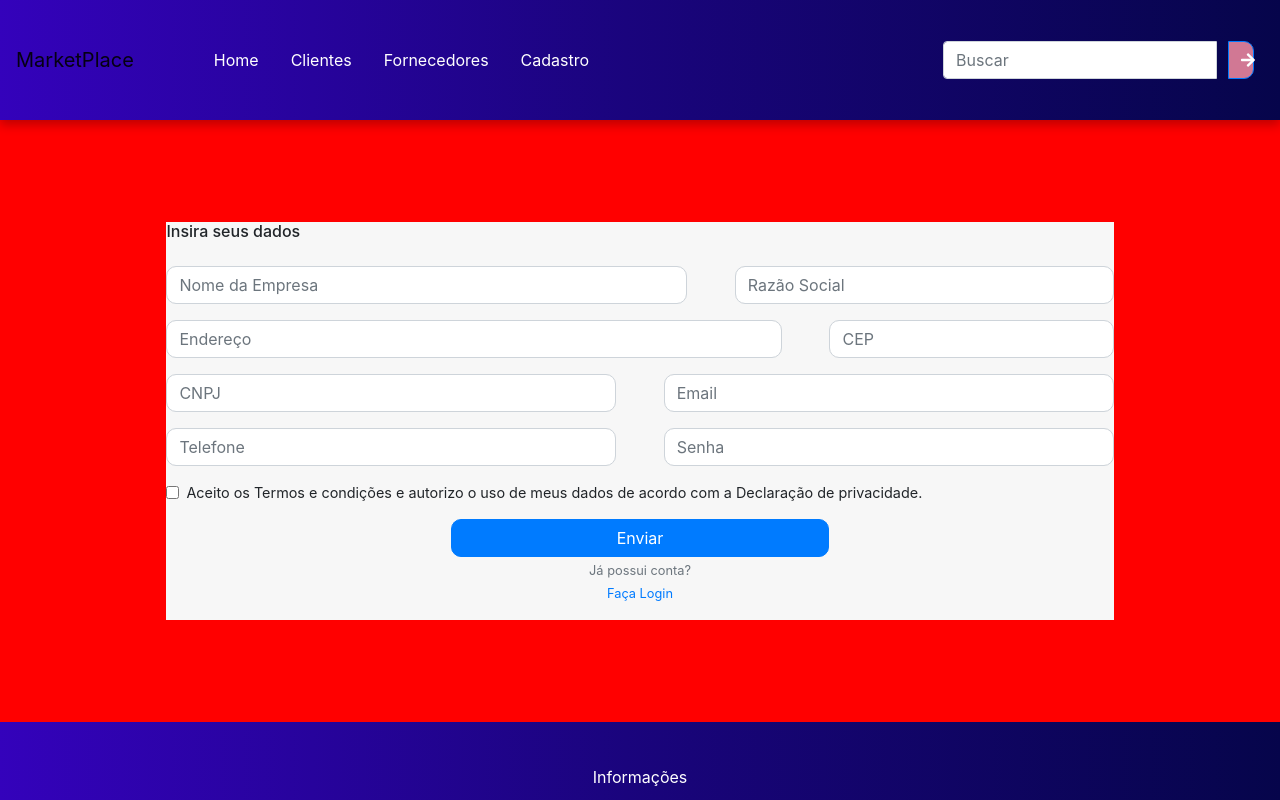
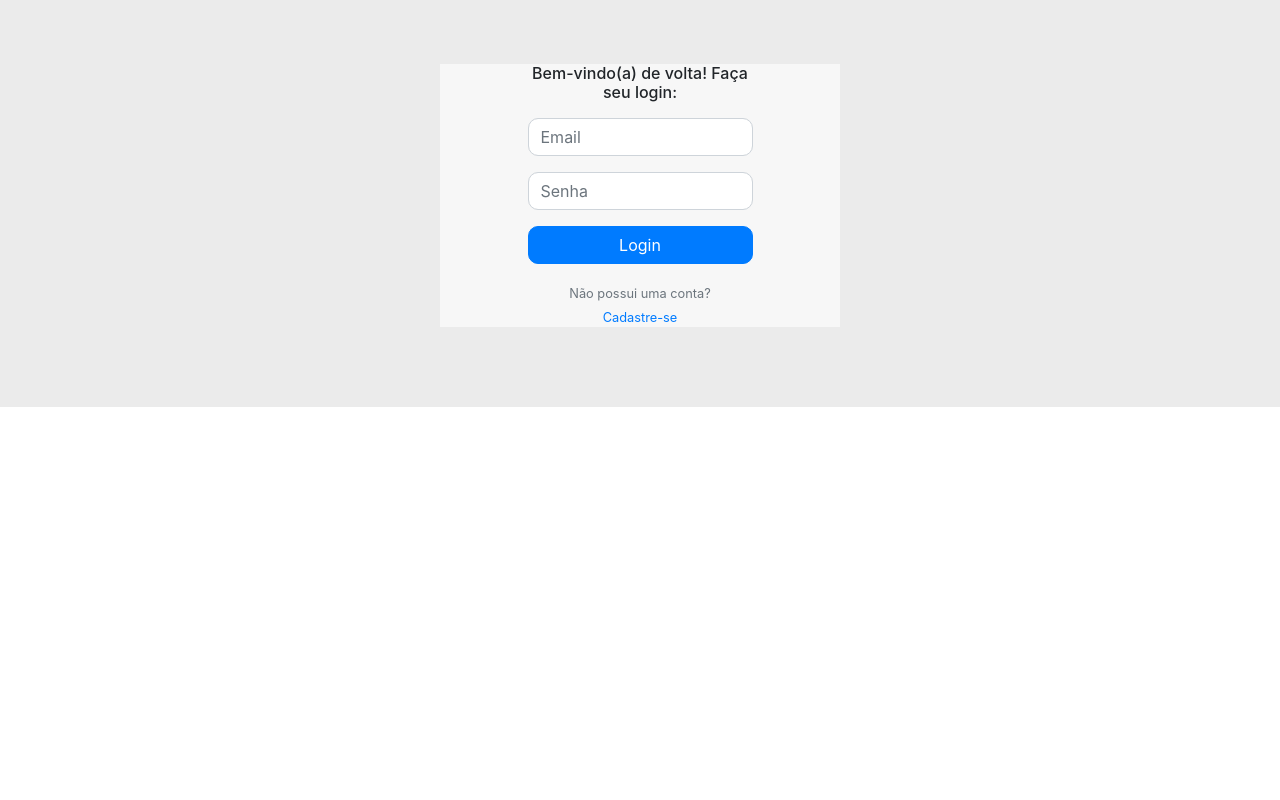
Before and after one commit to ivanvalverde/MarketPlaceFrontEnd, a React (Create React App) app: page / in a window 1280 px wide. Shown: the top 800 px of the page. Built offline with nearby package versions, Linux system fonts and the light colour scheme.

Commit message:
Base do Signup

```diff
--- a/src/App.js
+++ b/src/App.js
@@ -3,26 +3,26 @@ import "bootstrap/dist/css/bootstrap.min.css";
 import Header from "./components/header/index";
 import Footer from "./components/footer/index";
 import Home from "./components/home/index";
-import Signin from "./components/signin/index";
-
+// import Signin from "./components/signin/index";
+import Signup from "./components/signup";
 import { Switch, Route, BrowserRouter } from "react-router-dom";
 
 function App() {
   return (
     <div className="App">
       <BrowserRouter>
-        <Header />
+        {/* <Header /> */}
 
         <Switch>
           <Route path="/cadastro">
             <Home />
           </Route>
           <Route exact path="/">
-            <Signin />
+            <Signup />
           </Route>
         </Switch>
 
-        <Footer />
+        {/* <Footer /> */}
       </BrowserRouter>
     </div>
   );
--- a/src/assets/css/signup.css
+++ b/src/assets/css/signup.css
@@ -0,0 +1,43 @@
+.signup {
+  padding: 5% 10%;
+}
+
+.formProvider,
+.formClient {
+  background-color: #f7f7f7;
+  max-width: 600px;
+  max-width: 400px;
+  margin: 0 auto;
+}
+
+
+
+.formTitle {
+  text-align: center;
+  font-size: 1rem;
+  padding: 0 10%;
+}
+
+.form-group input,
+.form-group,
+.btn {
+  border-radius: 10px;
+}
+
+.btn {
+  width: 40%;
+  margin: 0 30%;
+}
+
+.btn ~ * {
+  text-align: center;
+}
+
+@media (min-width: 576px) {
+  .form-group input,
+  .form-group,
+  .btn {
+    width: 75%;
+    margin: 0 12.5% 1rem;
+  }
+}
--- a/src/components/signup/Signup.jsx
+++ b/src/components/signup/Signup.jsx
@@ -1,10 +1,24 @@
 import React from "react";
 import "../../assets/css/signup.css";
+import Form from "react-bootstrap/Form";
+import SignupTitle from "./SignupTitle";
+import SignupFooter from "./SignupFooter";
 
 const Signup = () => {
   return (
-    <main className="signin">
-      {/* <SigninProvider /> */}
+    <main className="signup">
+      <Form className="formProvider">
+      <SignupTitle />
+      <section className="inputs">
+        <Form.Group controlId="formBasicEmail" className="groupEmail">
+          <Form.Control type="email" placeholder="Email" required />
+        </Form.Group>
+        <Form.Group controlId="formBasicPassword" className="groupPassword">
+          <Form.Control type="password" placeholder="Senha" required />
+        </Form.Group>
+      </section>
+      <SignupFooter />
+    </Form>
     </main>
   );
 };
--- /dev/null
+++ b/src/components/signup/SignupFooter.jsx
@@ -0,0 +1,19 @@
+import React from "react";
+import Form from "react-bootstrap/Form";
+import Button from "react-bootstrap/Button";
+
+const SigninFooter = () => {
+  return (
+      <Form.Group>
+        <Button variant="primary" type="submit">
+          Login
+        </Button>
+        <Form.Text muted>Não possui uma conta?</Form.Text>
+        <Form.Text muted>
+          <a href="#Signin">Cadastre-se</a>
+        </Form.Text>
+      </Form.Group>
+  );
+};
+
+export default SigninFooter;
--- /dev/null
+++ b/src/components/signup/SignupTitle.jsx
@@ -0,0 +1,14 @@
+import React from "react";
+import "../../assets/css/signup.css";
+import Form from "react-bootstrap/Form";
+
+const SigninTitle = () => {
+  return (
+    <Form.Group className="groupTitle">
+      <h2 className="formTitle">Bem-vindo(a) de volta!
+Faça seu login:</h2>
+    </Form.Group>
+  );
+};
+
+export default SigninTitle;
```
